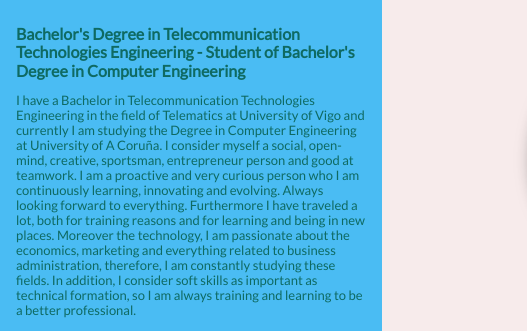
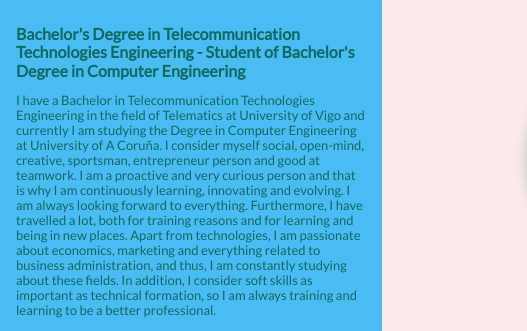
Before and after one commit to Caetan/caetan.github.io, a plain HTML site: page index_EN.html in a window 1280 px wide. Shown: the part 181-512 px from the top of the page, 0-527 px from the left. Drawn offline with Linux system fonts and the light colour scheme.

Commit message:
minor corrections

```diff
--- a/index_EN.html
+++ b/index_EN.html
@@ -55,9 +55,9 @@ along with this program.  If not, see <https://www.gnu.org/licenses/agpl-3.0.htm
 
 		<div class="informacion">
 			<h2 class="informacion__titulo">Bachelor's Degree in Telecommunication Technologies Engineering - Student of Bachelor's Degree in Computer Engineering</h2>
-			<p class="informacion__descripcion">I have a Bachelor in Telecommunication Technologies Engineering in the field of Telematics at University of Vigo and currently I am studying the Degree in Computer Engineering at University of A Coruña. I consider myself a social, open-mind, creative, sportsman, entrepreneur person and good at teamwork.
-				I am a proactive and very curious person who I am continuously learning, innovating and evolving. Always looking forward to everything.
-				Furthermore I have traveled a lot, both for training reasons and for learning and being in new places. Moreover the technology, I am passionate about the economics, marketing and everything related to business administration, therefore, I am constantly studying these fields.
+			<p class="informacion__descripcion">I have a Bachelor in Telecommunication Technologies Engineering in the field of Telematics at University of Vigo and currently I am studying the Degree in Computer Engineering at University of A Coruña.
+				I consider myself social, open-mind, creative, sportsman, entrepreneur person and good at teamwork. I am a proactive and very curious person and that is why I am continuously learning, innovating and evolving. I am always looking forward to everything.
+				Furthermore, I have travelled a lot, both for training reasons and for learning and being in new places. Apart from technologies, I am passionate about economics, marketing and everything related to business administration, and thus, I am constantly studying about these fields.
 				In addition, I consider soft skills as important as technical formation, so I am always training and learning to be a better professional.
 			</p>
 		</div>
```
